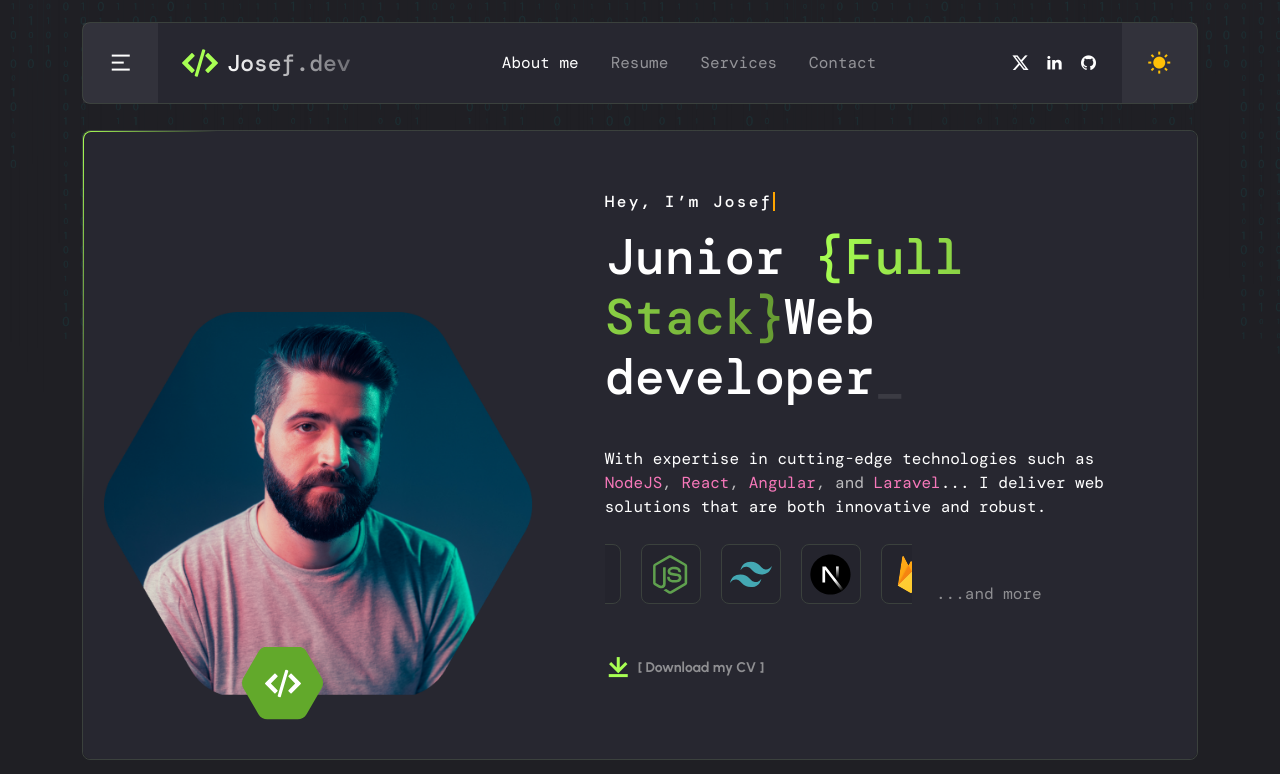
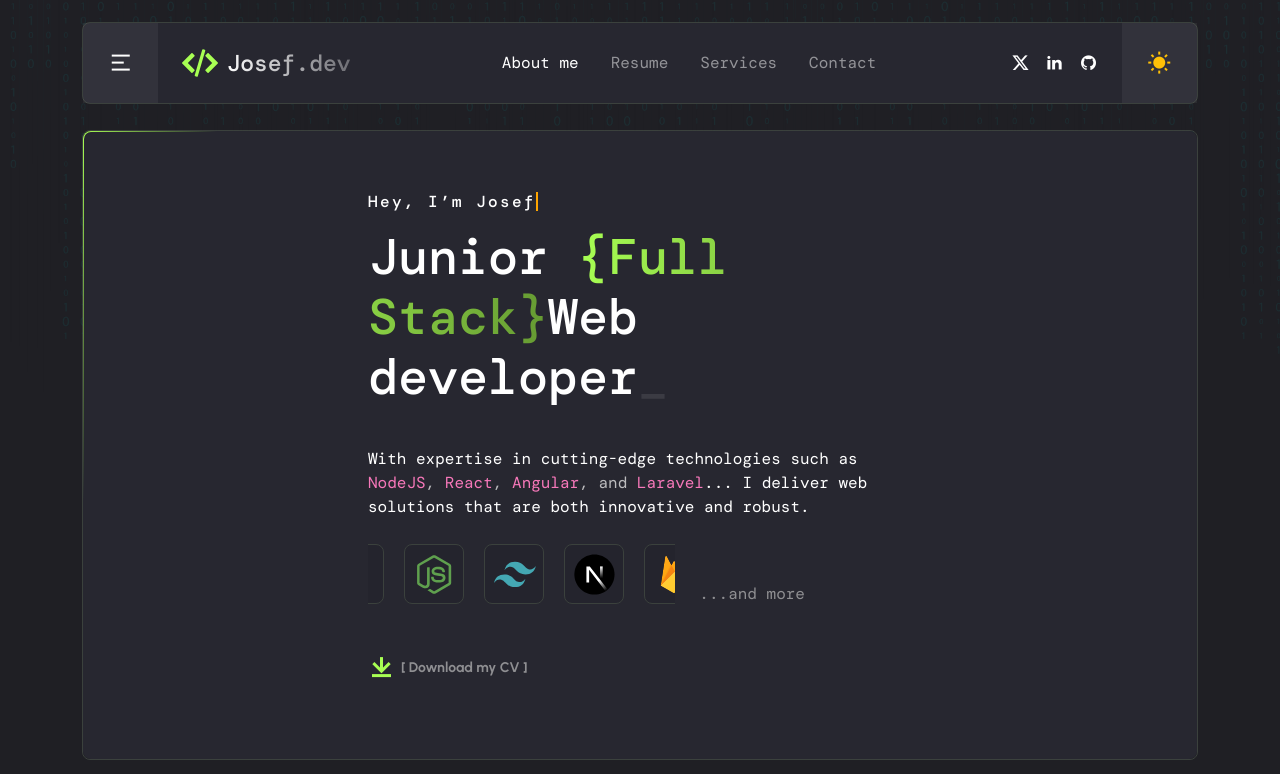
Before and after one commit to Kotichukkalajosef/Portfolio, a plain HTML site: page index.html in a window 1280 px wide. Shown: the top 774 px of the page. Drawn offline with nearby package versions, Linux system fonts and the light colour scheme; animation ran at ten frames a second; files whose address does not match are found by name; a web font is replaced by a local one.

Commit message:
photo update

```diff
--- a/index.html
+++ b/index.html
@@ -227,8 +227,11 @@
           <div class="border border-1 rounded-3">
             <div class="box-linear-animation position-relative z-1">
               <div class="row align-items-end py-60">
-                <div class="col-lg-5 ps-lg-5 text-lg-start text-center">
-                  <div class="position-relative mb-lg-0 mb-5">
+                <!-- <div class="col-lg-5 ps-lg-5 text-lg-start text-center">
+                  <div
+                    style="visibility: hidden"
+                    class="position-relative mb-lg-0 mb-5"
+                  >
                     <img src="images/people.png" alt="zelio" />
                     <div
                       class="position-absolute end-0 top-100 translate-middle-y icon-decorate"
@@ -236,7 +239,7 @@
                       <img src="images/icon.svg" alt="zelio" />
                     </div>
                   </div>
-                </div>
+                </div> -->
                 <div class="col-lg-6 mx-lg-auto col-md-12">
                   <div class="p-lg-0 p-md-8 p-3">
                     <div class="text-secondary-2 d-flex align-items-center">
```
